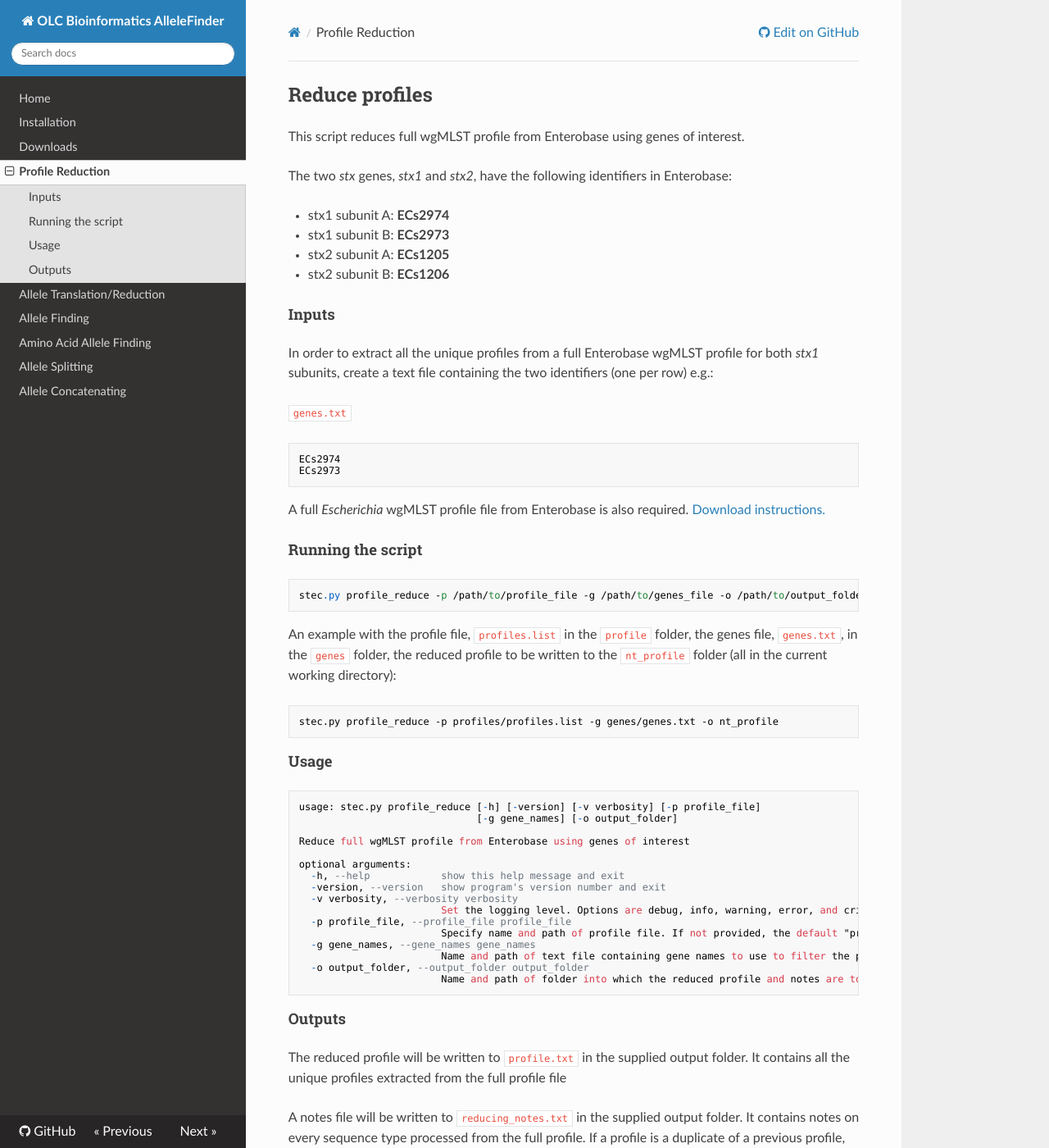
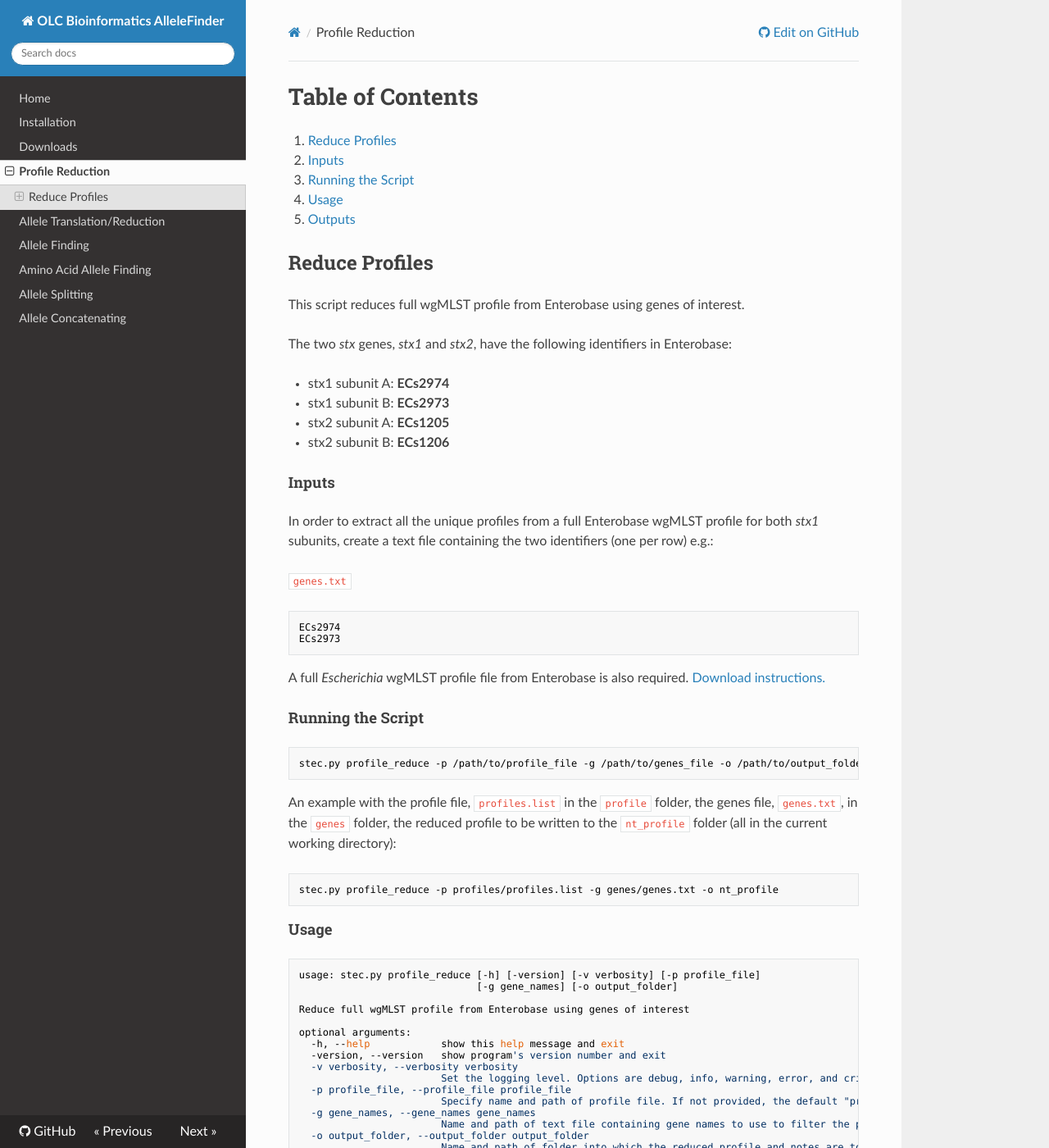
Before and after one commit to OLC-Bioinformatics/AlleleFinder, an MkDocs documentation site: the page built from docs/profile_reduce.md, in a window 1280 px wide and 1400 px high. Shown: the whole window at 82% size. Built offline with MkDocs 1.6.1, drawn with Linux system fonts in a browser that asks for light colours; nearby versions of some CDN libraries; some of the changed text lies outside the part shown.

Commit message:
docs: update profile_reduce.md
Updated documentation file profile_reduce.md. Added table of contents, reformatted headers, made minor text edits, and updated file names in Outputs section.

````diff
--- a/docs/profile_reduce.md
+++ b/docs/profile_reduce.md
@@ -1,4 +1,11 @@
-## Reduce profiles
+# Table of Contents
+1. [Reduce Profiles](#reduce-profiles)
+2. [Inputs](#inputs)
+3. [Running the Script](#running-the-script)
+4. [Usage](#usage)
+5. [Outputs](#outputs)
+
+## Reduce Profiles <a name="reduce-profiles"></a>
 
 This script reduces full wgMLST profile from Enterobase using genes of interest.
 
@@ -9,36 +16,35 @@ The two _stx_ genes, _stx1_ and _stx2_, have the following identifiers in Entero
 * stx2 subunit A: **ECs1205**
 * stx2 subunit B: **ECs1206**
 
+#### Inputs <a name="inputs"></a>
 
-#### Inputs
 In order to extract all the unique profiles from a full Enterobase wgMLST profile for both _stx1_ subunits, create a text
 file containing the two identifiers (one per row) e.g.:
 
 `genes.txt`
 
-```
+```bash
 ECs2974
 ECs2973
 ```
 
 A full _Escherichia_  wgMLST profile file from Enterobase is also required. [Download instructions.](downloads.md#download-profile)
 
-#### Running the script
+#### Running the Script <a name="running-the-script"></a>
 
-```
+```bash
 stec.py profile_reduce -p /path/to/profile_file -g /path/to/genes_file -o /path/to/output_folder
 ```
 
 An example with the profile file, `profiles.list` in the `profile` folder, the genes file, `genes.txt`, in the `genes` folder, the reduced profile to be written to the `nt_profile` folder (all in the current working directory):
 
-```
+```bash
 stec.py profile_reduce -p profiles/profiles.list -g genes/genes.txt -o nt_profile
 ```
 
+#### Usage <a name="usage"></a>
 
-#### Usage
-
-```
+```bash
 usage: stec.py profile_reduce [-h] [-version] [-v verbosity] [-p profile_file]
                               [-g gene_names] [-o output_folder]
 
@@ -57,7 +63,8 @@ optional arguments:
                         Name and path of folder into which the reduced profile and notes are to be placed. If not provided, the default "nt_profile" folder in the current working directory will be used
 ```
 
-#### Outputs
+#### Outputs <a name="outputs"></a>
+
 The reduced profile will be written to `profile.txt` in the supplied output folder. It contains all the unique profiles extracted from the full profile file
 
 A notes file will be written to `reducing_notes.txt` in the supplied output folder. It contains notes on every sequence type processed from the full profile.
````
